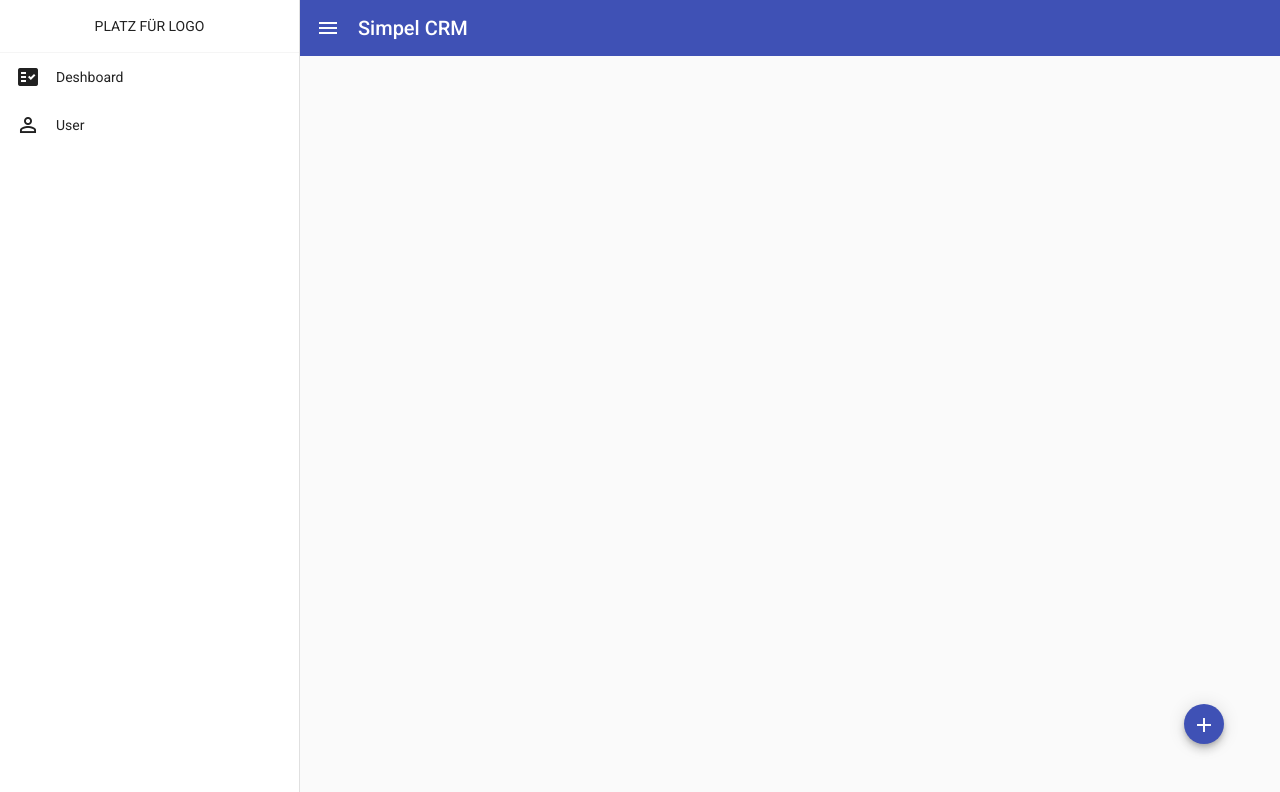
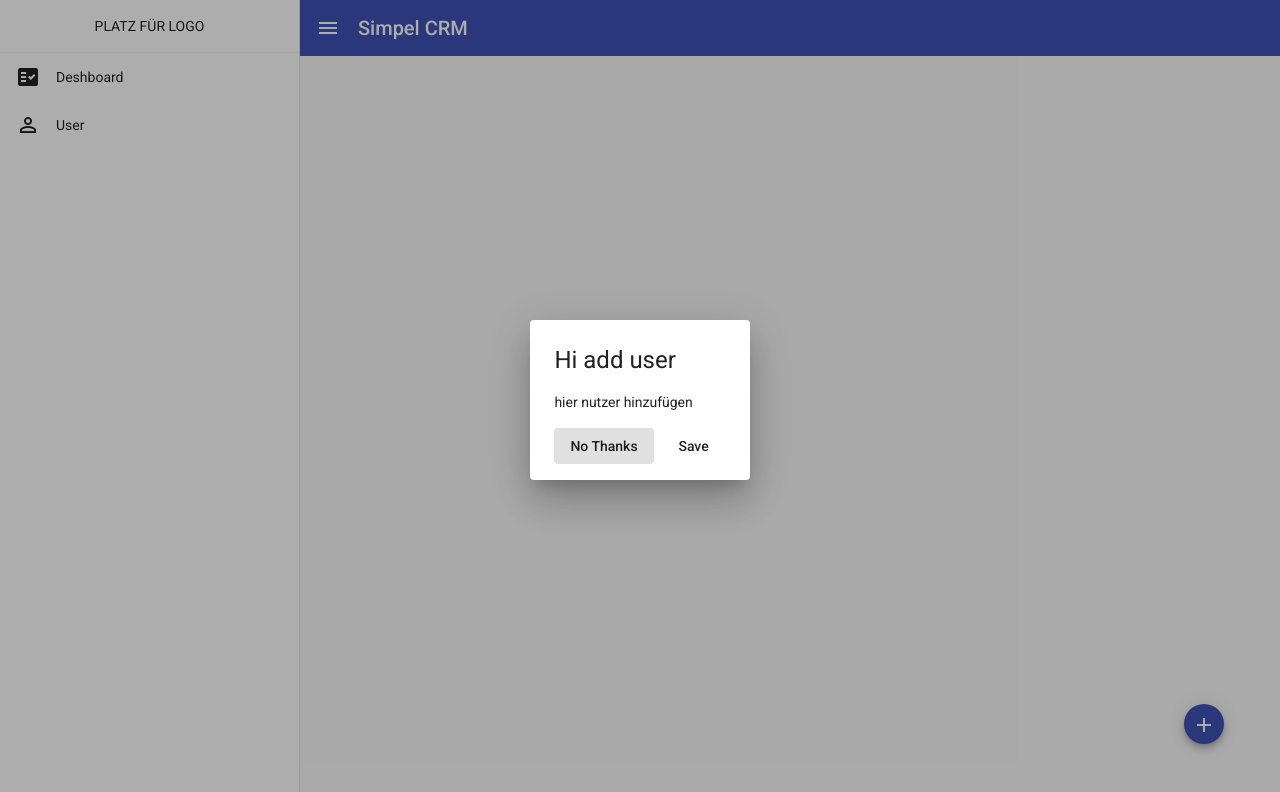
Before and after one commit to harry05555/simpel-crm, an Angular app: page /user in a window 1280 px wide. Both pictures are taken after a click on the button "add". Shown: the top 792 px of the page. Built offline with nearby package versions, Linux system fonts and the light colour scheme.

Commit message:
implement Dialog

```diff
--- /dev/null
+++ b/src/app/dialog-add-user/dialog-add-user.component.html
@@ -0,0 +1,14 @@
+<h1 mat-dialog-title>Hi add user</h1>
+<div mat-dialog-content>
+ <!--  <p>What's your favorite animal?</p>
+  <mat-form-field appearance="fill">
+    <mat-label>Favorite Animal</mat-label>
+    <input matInput [(ngModel)]="data.animal">
+  </mat-form-field> -->
+
+  hier nutzer hinzufügen
+</div>
+<div mat-dialog-actions>
+  <button mat-button [mat-dialog-close]="" cdkFocusInitial>No Thanks</button>
+  <button mat-button (click)="save()">Save</button>
+</div>
--- /dev/null
+++ b/src/app/dialog-add-user/dialog-add-user.component.ts
@@ -0,0 +1,19 @@
+import { Component, OnInit } from '@angular/core';
+
+@Component({
+  selector: 'app-dialog-add-user',
+  templateUrl: './dialog-add-user.component.html',
+  styleUrls: ['./dialog-add-user.component.scss']
+})
+export class DialogAddUserComponent implements OnInit {
+
+  constructor() { }
+
+  ngOnInit(): void {
+
+  }
+
+  save() {
+  }
+
+}
--- a/src/app/user/user.component.html
+++ b/src/app/user/user.component.html
@@ -1,3 +1,3 @@
-<button class="add-user-btn" matTooltip="Add user" mat-mini-fab color="primary">
+<button (click)="openDialog()" class="add-user-btn" matTooltip="Add user" mat-mini-fab color="primary">
   <mat-icon>add</mat-icon>
 </button>
--- a/src/app/user/user.component.ts
+++ b/src/app/user/user.component.ts
@@ -1,5 +1,7 @@
 import { Component, OnInit } from '@angular/core';
+import { MatDialog } from '@angular/material/dialog';
 import { Title } from '@angular/platform-browser';
+import { DialogAddUserComponent } from '../dialog-add-user/dialog-add-user.component';
 
 @Component({
   selector: 'app-user',
@@ -8,9 +10,13 @@ import { Title } from '@angular/platform-browser';
 })
 export class UserComponent implements OnInit {
 
-  constructor(private titleService: Title) { }
+  constructor(private titleService: Title, public dialog: MatDialog) { }
 
   ngOnInit(): void {
     this.titleService.setTitle('SimpelCrm - User');
   }
+
+  openDialog() {
+    this.dialog.open(DialogAddUserComponent)
+  }
 }
```
Also changed, not shown: src/app/app.module.ts (+5 -2 lines), src/app/dialog-add-user/dialog-add-user.component.scss (added), 1 other file (tests, documents, lock files or other folders).
